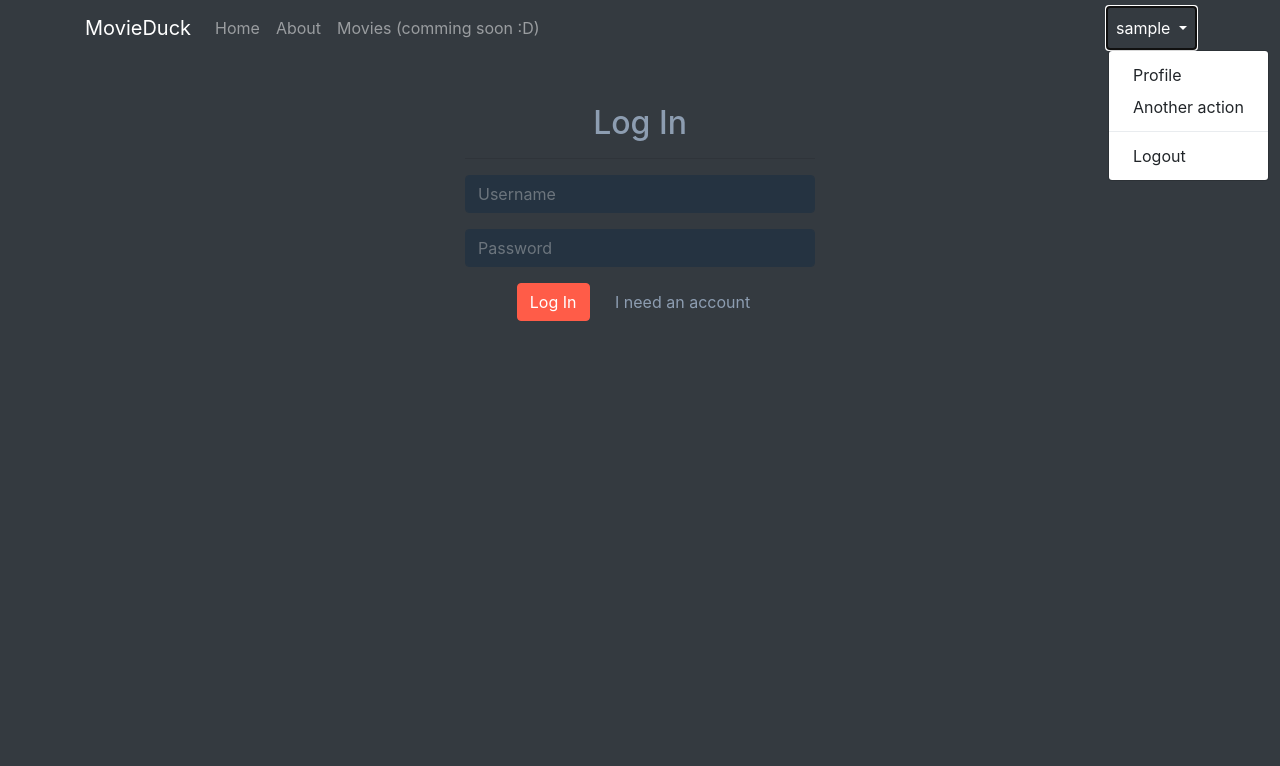
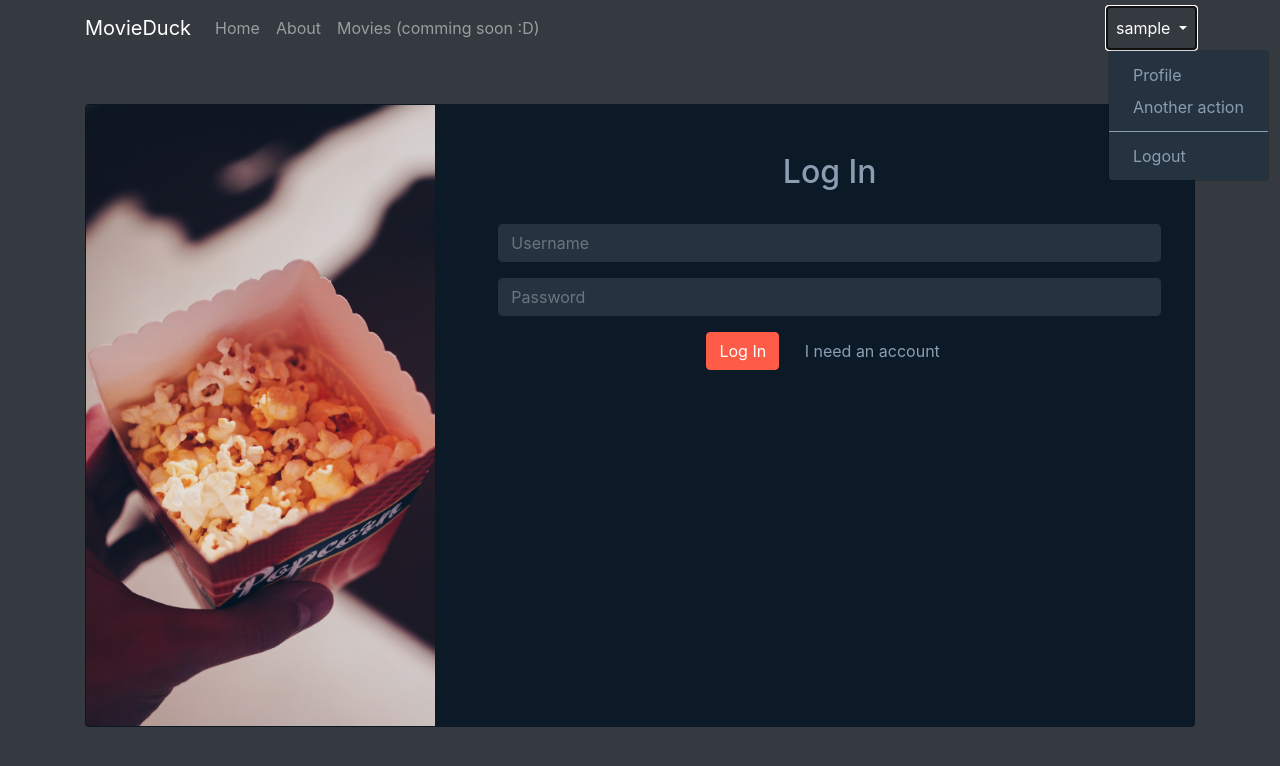
Before and after one commit to LuisManuelGlz/MovieDuck, a Django app: page /accounts/login/ in a window 1280 px wide, after a click that opens the changed part. Shown: the top 766 px of the page. Run offline with Django 3.2, Linux system fonts and the light colour scheme; the visitor is signed in with stand-in values (Sample User, id 1); some libraries are stand-ins or nearby versions.

Commit message:
Se estilizó el login y el signup

```diff
--- a/moviesduck_project/static/styles/custom.css
+++ b/moviesduck_project/static/styles/custom.css
@@ -4,6 +4,18 @@
 
 .navbar-dark {
   color: #ffffff;
+}
+
+.dropdown-menu {
+  background-color: #253341;
+}
+
+.dropdown-item:hover {
+  background-color: #253341 !important;
+}
+
+.dropdown-divider {
+  border-color: #8d9db1;
 }
 
 .text-secondary {
--- a/moviesduck_project/templates/base.html
+++ b/moviesduck_project/templates/base.html
@@ -6,6 +6,7 @@
     <meta name="viewport" content="width=device-width, initial-scale=1.0" />
     <title>{% block title %}{% endblock %} | MoviesDuck</title>
     <link rel="stylesheet" href="{% static 'bootstrap/css/bootstrap.min.css' %}">
+    <link rel="stylesheet" href="{% static 'styles/sb-admin-2.min.css' %}">
     <link rel="stylesheet" href="{% static 'styles/custom.css' %}">
   </head>
   <body class="bg-dark">
@@ -38,10 +39,10 @@
                   {{ user.username }}
                 </a>
                 <div class="dropdown-menu" aria-labelledby="navbarDropdown">
-                  <a class="dropdown-item" href="{% url 'registration:profile' %}">Profile</a>
-                  <a class="dropdown-item" href="#">Another action</a>
+                  <a class="dropdown-item text-secondary" href="{% url 'registration:profile' %}">Profile</a>
+                  <a class="dropdown-item text-secondary" href="#">Another action</a>
                   <div class="dropdown-divider"></div>
-                  <a class="dropdown-item" href="{% url 'logout' %}">Logout</a>
+                  <a class="dropdown-item text-secondary" href="{% url 'logout' %}">Logout</a>
                 </div>
               </li>
             </ul>
--- a/moviesduck_project/templates/registration/login.html
+++ b/moviesduck_project/templates/registration/login.html
@@ -1,4 +1,5 @@
 {% extends 'base.html' %}
+{% load static %}
 {% load widget_tweaks %}
 
 {% block title %}Log In{% endblock %}
@@ -15,8 +16,14 @@
     {% endfor %}
   {% endif %}
 
-  <div class="row justify-content-center">
-    <div class="col-sm-8 col-md-6 col-lg-4">
+  <div class="card mb-5" style="background-color: #0C1A28">
+    <div class="card-body p-0">
+      <div class="row">
+        <div class="col-4 d-none d-lg-block">
+          <img style="max-width: 100%; max-height: 100%" src="{% static 'img/pop.jpg' %}" alt="sala">
+        </div>
+
+        <div class="col-lg-8 p-5">
           <h2 class="text-center text-secondary">Log In</h2>
           <hr />
 
@@ -28,7 +35,7 @@
             </div>
 
             <div class="form-group">
-          {{ form.password|attr:"class:form-control"|attr:"placeholder:Password" }}
+              {{ form.password|attr:"class:form-control "|attr:"placeholder:Password" }}
             </div>
 
 
@@ -39,4 +46,6 @@
           </form>
         </div>
       </div>
+    </div>
+  </div>
 {% endblock %}
```
Also changed, not shown: moviesduck_project/templates/registration/signup.html (+10 -2 lines), moviesduck_project/static/img/carrete.jpg (added), moviesduck_project/static/img/pop.jpg (added), moviesduck_project/static/img/sala.jpg (added). Lines whose indentation alone changed are shown as unchanged.
